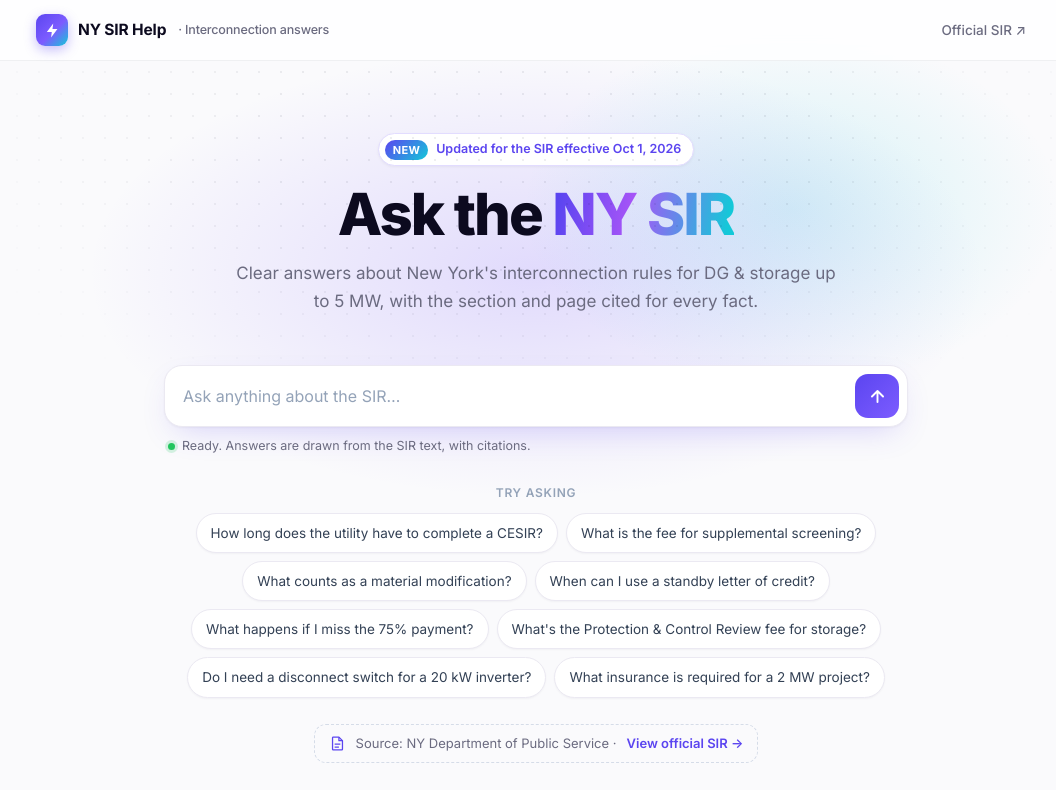
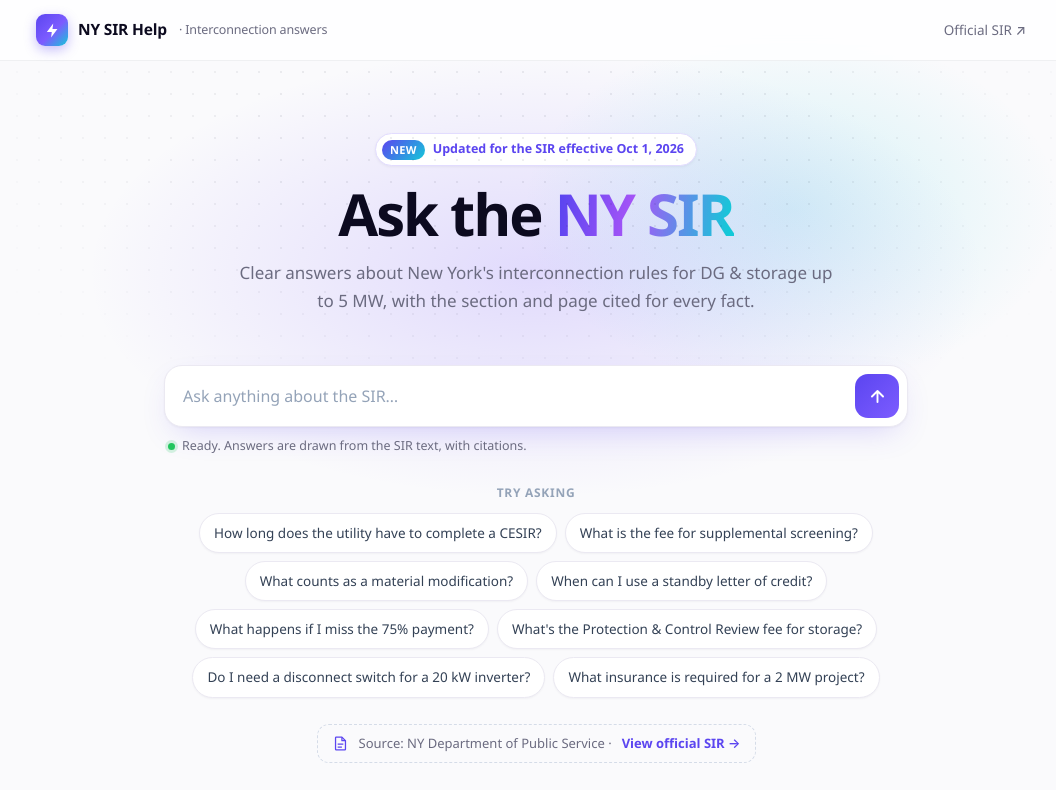
Before and after one commit to smerzouk97/NYSIRN1, a plain HTML site: page index.html in a window 1280 px wide. Shown: the top 790 px of the page, without its empty margins (104-1160 px from the left). Drawn offline with Linux system fonts and the light colour scheme.

Commit message:
Add files via upload

```diff
--- a/index.html
+++ b/index.html
@@ -1,13 +1,11 @@
 <!DOCTYPE html>
 <html lang="en"><head><meta charset="utf-8"><meta name="viewport" content="width=device-width,initial-scale=1">
 <title>Ask the NY SIR</title>
-<link rel="preconnect" href="https://fonts.googleapis.com"><link rel="preconnect" href="https://fonts.gstatic.com" crossorigin>
-<link href="https://fonts.googleapis.com/css2?family=Inter:wght@400;500;600;700;800&display=swap" rel="stylesheet">
 <style>
 :root{--navy:#0c0a1f;--blue:#5b45f0;--blue2:#7c5cff;--sky:#f2efff;--gold:#14c8d8;--bg:#fafafc;--panel:#fff;--ink:#0c0a1f;--muted:#6b6b80;--line:#ebe9f2;--hl:#e9e3ff;--ring:rgba(124,92,255,.2)}
 *{box-sizing:border-box}
 html{scroll-behavior:smooth;overflow-x:hidden}
-body{margin:0;overflow-x:hidden;background:var(--bg);color:var(--ink);font:15.5px/1.65 Inter,"Segoe UI",system-ui,-apple-system,Roboto,Arial,sans-serif;-webkit-font-smoothing:antialiased}
+body{margin:0;overflow-x:hidden;background:var(--bg);color:var(--ink);font:15.5px/1.65 "Segoe UI Variable Text","Segoe UI",system-ui,-apple-system,Roboto,Arial,sans-serif;-webkit-font-smoothing:antialiased}
 a{color:inherit}
 button{font:inherit;cursor:pointer}
 /* nav */
```
